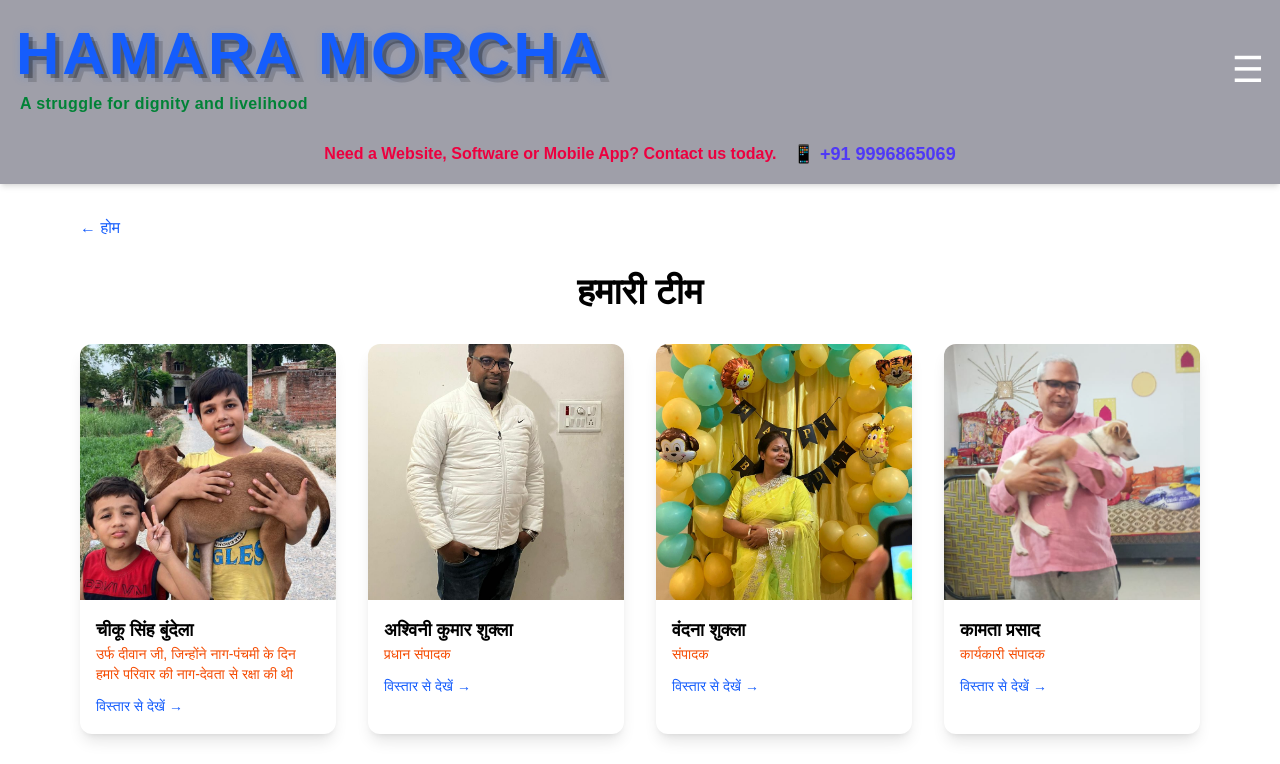
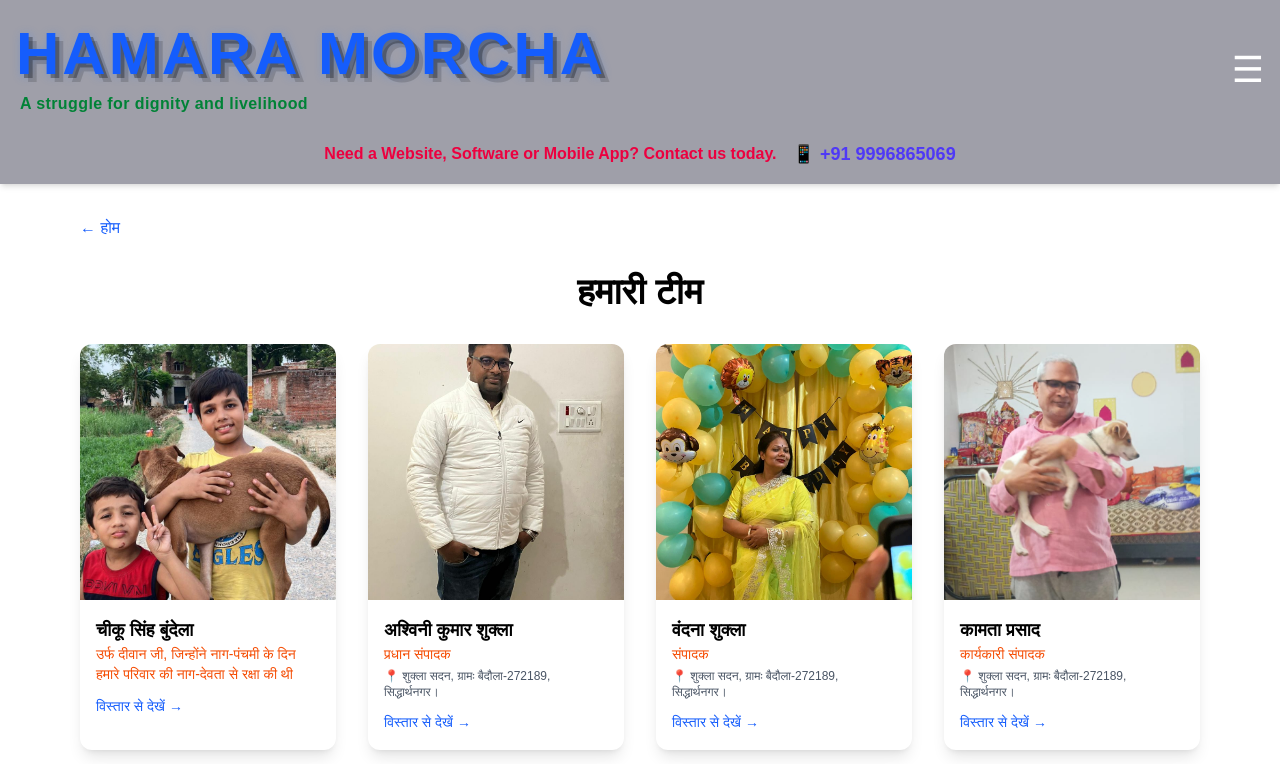
Before and after one commit to kp1153/hamaramorcha, a Next.js app: page /team in a window 1280 px wide. Shown: the top 764 px of the page. Built offline with nearby package versions, Linux system fonts and the light colour scheme.

Commit message:
force deploy

```diff
--- a/app/team/[slug]/page.js
+++ b/app/team/[slug]/page.js
@@ -2,7 +2,6 @@ import { notFound } from "next/navigation";
 import Image from "next/image";
 import Link from "next/link";
 
-// Team Data
 const teamMembers = [
   {
     id: 1,
@@ -17,6 +16,9 @@ const teamMembers = [
     name: "अश्विनी कुमार शुक्ला",
     role: "प्रधान संपादक",
     photo: "/images/2.jpeg",
+    address: "शुक्ला सदन, ग्रामः बैदौला-272189, सिद्धार्थनगर।",
+    phone: "9918921792",
+    email: "ashwini@hamaramorcha.com",
     slug: "ashwini-kumar-shukla",
   },
   {
@@ -24,6 +26,8 @@ const teamMembers = [
     name: "वंदना शुक्ला",
     role: "संपादक",
     photo: "/images/3.jpeg",
+    address: "शुक्ला सदन, ग्रामः बैदौला-272189, सिद्धार्थनगर।",
+    email: "vandana@hamaramorcha.com",
     slug: "vandana-shukla",
   },
   {
@@ -31,8 +35,7 @@ const teamMembers = [
     name: "कामता प्रसाद",
     role: "कार्यकारी संपादक",
     photo: "/images/4.jpg",
-    address:
-      "तिवारी भवन, ग्रामः गहरपुर, पोस्टः पुआरीकलां -221202, वाराणसी।",
+    address: "शुक्ला सदन, ग्रामः बैदौला-272189, सिद्धार्थनगर।",
     phone: "9996865069",
     email: "hamaramorcha1153@gmail.com",
     slug: "kamta-prasad",
@@ -73,65 +76,32 @@ const teamMembers = [
   },
 ];
 
-// Next.js 16
 export async function generateStaticParams() {
-  return teamMembers.map((member) => ({
-    slug: member.slug,
-  }));
+  return teamMembers.map((m) => ({ slug: m.slug }));
 }
 
 export default async function TeamMemberPage({ params }) {
-  const { slug } = await params; // ✅ Next 16
-
+  const { slug } = await params;
   const member = teamMembers.find((m) => m.slug === slug);
-
-  if (!member) {
-    notFound();
-  }
+  if (!member) notFound();
 
   return (
     <main className="max-w-4xl mx-auto px-4 py-8">
-      <Link href="/team" className="text-blue-600 hover:underline">
-        ← टीम
-      </Link>
+      <Link href="/team" className="text-blue-600 hover:underline">← टीम</Link>
 
       <div className="bg-white rounded-xl shadow-lg mt-6 p-6">
         <div className="relative w-64 h-80 mx-auto">
-          <Image
-            src={member.photo}
-            alt={member.name}
-            fill
-            sizes="256px"
-            className="object-cover rounded-lg"
-          />
+          <Image src={member.photo} alt={member.name} fill sizes="256px" className="object-cover rounded-lg" />
         </div>
 
-        <h1 className="text-3xl font-bold text-center mt-6">
-          {member.name}
-        </h1>
-
-        <p className="text-orange-600 text-center mt-2 text-lg">
-          {member.role}
-        </p>
-
-        {member.designation && (
-          <p className="text-center text-gray-600 mt-1">
-            {member.designation}
-          </p>
-        )}
+        <h1 className="text-3xl font-bold text-center mt-6">{member.name}</h1>
+        <p className="text-orange-600 text-center mt-2 text-lg">{member.role}</p>
+        {member.designation && <p className="text-center text-gray-600 mt-1">{member.designation}</p>}
 
         <div className="mt-6 space-y-2 text-center">
           {member.address && <p>📍 {member.address}</p>}
-          {member.phone && (
-            <p>
-              📞 <a href={`tel:${member.phone}`}>{member.phone}</a>
-            </p>
-          )}
-          {member.email && (
-            <p>
-              ✉️ <a href={`mailto:${member.email}`}>{member.email}</a>
-            </p>
-          )}
+          {member.phone && <p>📞 <a href={`tel:${member.phone}`}>{member.phone}</a></p>}
+          {member.email && <p>✉️ <a href={`mailto:${member.email}`}>{member.email}</a></p>}
         </div>
       </div>
     </main>
--- a/app/team/page.js
+++ b/app/team/page.js
@@ -1,7 +1,6 @@
 import Link from "next/link";
 import Image from "next/image";
 
-// Static Team Data
 const teamMembers = [
   {
     id: 1,
@@ -16,6 +15,9 @@ const teamMembers = [
     name: "अश्विनी कुमार शुक्ला",
     role: "प्रधान संपादक",
     photo: "/images/2.jpeg",
+    address: "शुक्ला सदन, ग्रामः बैदौला-272189, सिद्धार्थनगर।",
+    phone: "9918921792",
+    email: "ashwini@hamaramorcha.com",
     slug: "ashwini-kumar-shukla",
   },
   {
@@ -23,6 +25,8 @@ const teamMembers = [
     name: "वंदना शुक्ला",
     role: "संपादक",
     photo: "/images/3.jpeg",
+    address: "शुक्ला सदन, ग्रामः बैदौला-272189, सिद्धार्थनगर।",
+    email: "vandana@hamaramorcha.com",
     slug: "vandana-shukla",
   },
   {
@@ -30,6 +34,9 @@ const teamMembers = [
     name: "कामता प्रसाद",
     role: "कार्यकारी संपादक",
     photo: "/images/4.jpg",
+    address: "शुक्ला सदन, ग्रामः बैदौला-272189, सिद्धार्थनगर।",
+    phone: "9996865069",
+    email: "hamaramorcha1153@gmail.com",
     slug: "kamta-prasad",
   },
   {
@@ -45,6 +52,7 @@ const teamMembers = [
     role: "सीनियर रिपोर्टर",
     designation: "प्रभारीः सिद्धार्थनगर, बस्ती और गोरखपुर",
     photo: "/images/6.jpg",
+    phone: "7754093975",
     slug: "akhilesh-chaudhary",
   },
   {
@@ -52,7 +60,7 @@ const teamMembers = [
     name: "अंकिता शुक्ला",
     role: "विशेष प्रतिनिधि",
     designation: "नार्थ-ईस्ट",
-    photo: "/images/ankita.jpg", // अपनी फोटो रखें
+    photo: "/images/ankita.jpg",
     email: "ankita@hamaramorcha.com",
     slug: "ankita-shukla",
   },
@@ -61,7 +69,7 @@ const teamMembers = [
     name: "चाँदनी तिवारी",
     role: "विशेष प्रतिनिधि",
     designation: "पंजाब-हरियाणा और जम्मू-कश्मीर",
-    photo: "/images/chandni.jpg", // अपनी फोटो रखें
+    photo: "/images/chandni.jpg",
     email: "chandni@hamaramorcha.com",
     slug: "chandni-tiwari",
   },
@@ -70,18 +78,12 @@ const teamMembers = [
 export default function TeamPage() {
   return (
     <main className="max-w-6xl mx-auto px-4 py-8">
-      <Link href="/" className="text-blue-600 hover:underline">
-        ← होम
-      </Link>
-
+      <Link href="/" className="text-blue-600 hover:underline">← होम</Link>
       <h1 className="text-4xl font-bold text-center my-8">हमारी टीम</h1>
 
       <div className="grid grid-cols-1 sm:grid-cols-2 md:grid-cols-3 lg:grid-cols-4 gap-8">
         {teamMembers.map((member) => (
-          <article
-            key={member.id}
-            className="bg-white rounded-xl shadow-lg overflow-hidden"
-          >
+          <article key={member.id} className="bg-white rounded-xl shadow-lg overflow-hidden">
             <div className="relative h-64">
               <Image
                 src={member.photo}
@@ -91,25 +93,12 @@ export default function TeamPage() {
                 className="object-cover"
               />
             </div>
-
             <div className="p-4">
               <h2 className="font-bold text-lg">{member.name}</h2>
-
-              {member.designation ? (
-                <>
-                  <p className="text-orange-600 text-sm">{member.role}</p>
-                  <p className="text-gray-600 text-sm">
-                    {member.designation}
-                  </p>
-                </>
-              ) : (
-                <p className="text-orange-600 text-sm">{member.role}</p>
-              )}
-
-              <Link
-                href={`/team/${member.slug}`}
-                className="inline-block mt-3 text-blue-600 hover:underline text-sm"
-              >
+              <p className="text-orange-600 text-sm">{member.role}</p>
+              {member.designation && <p className="text-gray-600 text-sm">{member.designation}</p>}
+              {member.address && <p className="text-gray-600 text-xs mt-1">📍 {member.address}</p>}
+              <Link href={`/team/${member.slug}`} className="inline-block mt-3 text-blue-600 hover:underline text-sm">
                 विस्तार से देखें →
               </Link>
             </div>
```
